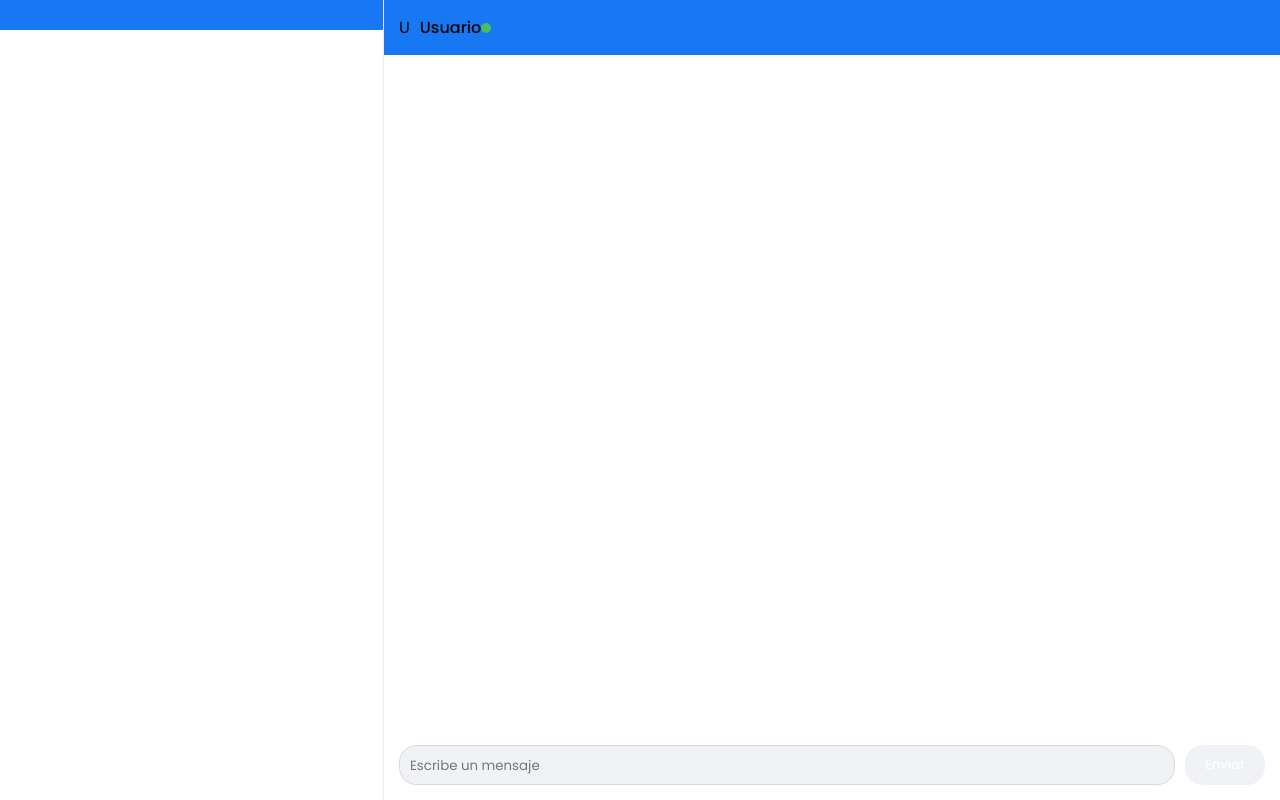
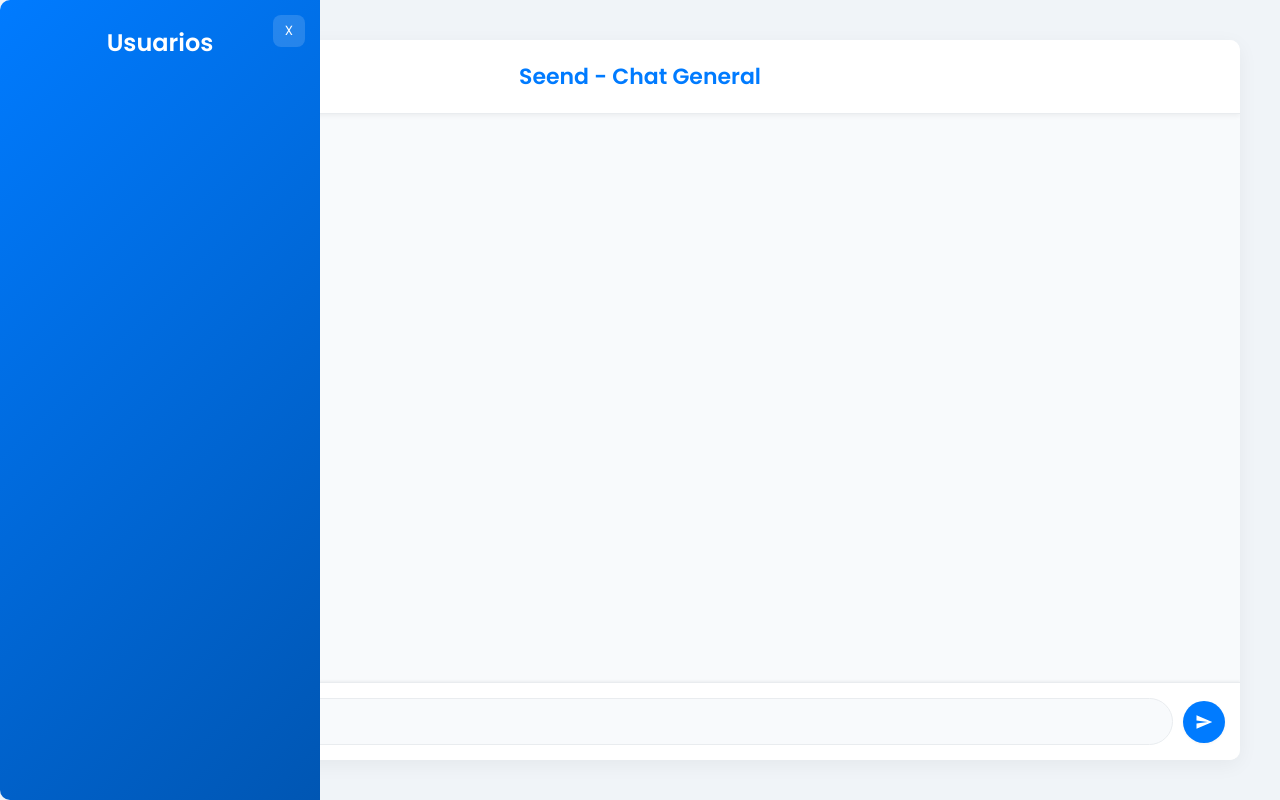
Before and after one commit to orrodguez19/Seend, a FastAPI app: template templates/chat.html in a window 1280 px wide. Run offline with FastAPI, Linux system fonts and the light colour scheme; the template is opened without the code that fills it: most values are stand-ins (such as "Sample title", 1, 10 or a date in 2020); parts of the project's set-up code (start-up, migrations or seed data) failed here and were passed over; some libraries are stand-ins or nearby versions.

Commit message:
Actualizar chat.html

```diff
--- a/templates/chat.html
+++ b/templates/chat.html
@@ -3,337 +3,507 @@
 <head>
     <meta charset="UTF-8">
     <meta name="viewport" content="width=device-width, initial-scale=1.0">
-    <title>SocialChat</title>
+    <title>Seend - Chat</title>
     <link href="https://fonts.googleapis.com/css2?family=Poppins:wght@400;500;600&display=swap" rel="stylesheet">
-    <script src="https://cdn.socket.io/4.5.4/socket.io.min.js"></script>
     <style>
+        /* Variables de color para facilitar la personalización */
         :root {
-            --primary: #1877f2;
-            --primary-light: #e7f3ff;
-            --primary-dark: #0d5cb6;
-            --secondary: #45bd62;
-            --light: #ffffff;
-            --dark: #1c1e21;
-            --gray: #f0f2f5;
-            --gray-dark: #65676b;
-            --text-light: #ffffff;
-            --text-dark: #050505;
-            --received-msg: #ffffff;
-            --sent-msg: #1877f2;
-            --radius: 18px;
-            --shadow: 0 1px 0.5px rgba(0,0,0,0.13);
-            --input-bg: #f0f2f5;
+            --primary-color: #007bff;
+            --primary-darker: #0056b3;
+            --secondary-color: #f8fafc;
+            --text-color-primary: #333;
+            --text-color-secondary: #fff;
+            --border-color: #e9ecef;
+            --background-color: #f0f4f8;
+            --shadow-color: rgba(0, 0, 0, 0.05);
         }
 
         * {
             margin: 0;
             padding: 0;
             box-sizing: border-box;
-            -webkit-tap-highlight-color: transparent;
             font-family: 'Poppins', sans-serif;
         }
 
         body {
-            background: var(--gray);
-            color: var(--text-dark);
             height: 100vh;
+            background: var(--background-color);
+            overflow: hidden;
             display: flex;
-            flex-direction: column;
-            overflow: hidden;
-        }
-
-        .app-container {
-            display: flex;
-            height: 100vh;
-            width: 100%;
-            max-width: 1500px;
-            margin: 0 auto;
-            background: var(--light);
-            position: relative;
-        }
-
-        .sidebar {
-            width: 30%;
-            min-width: 300px;
-            max-width: 400px;
-            background: var(--light);
-            border-right: 1px solid rgba(0,0,0,0.08);
-            display: flex;
-            flex-direction: column;
-            height: 100vh;
-        }
-
-        .sidebar-header {
-            padding: 15px;
-            background: var(--primary);
+            justify-content: center;
+            align-items: center;
         }
 
         .chat-container {
-            flex-grow: 1;
+            display: flex;
+            height: 90%;
+            width: 95%;
+            max-width: 1200px;
+            background: var(--text-color-secondary);
+            overflow: hidden;
+            border-radius: 10px;
+            box-shadow: 0 5px 20px var(--shadow-color);
+        }
+
+        /* Sidebar */
+        .sidebar {
+            width: 320px;
+            background: linear-gradient(135deg, var(--primary-color), var(--primary-darker));
+            color: var(--text-color-secondary);
+            padding: 25px;
+            overflow-y: auto;
+            position: absolute;
+            top: 0;
+            left: 0;
+            height: 100%;
+            transition: transform 0.3s ease;
+            z-index: 10;
+            border-top-left-radius: 10px;
+            border-bottom-left-radius: 10px;
+            transform: translateX(-100%);
+        }
+
+        .sidebar.collapsed {
+            transform: translateX(0);
+        }
+
+        .sidebar h2 {
+            font-size: 24px;
+            margin-bottom: 25px;
+            font-weight: 600;
+            text-align: center;
+        }
+
+        .close-sidebar {
+            position: absolute;
+            top: 15px;
+            right: 15px;
+            padding: 6px 12px;
+            background: rgba(255, 255, 255, 0.15);
+            color: var(--text-color-secondary);
+            border: none;
+            border-radius: 8px;
+            cursor: pointer;
+            transition: background-color 0.3s ease;
+            z-index: 11;
+        }
+
+        .close-sidebar:hover {
+            background: rgba(255, 255, 255, 0.25);
+        }
+
+        .user-list {
+            list-style: none;
+            margin-top: 30px;
+            padding: 0 10px;
+        }
+
+        .user-item {
+            display: flex;
+            align-items: center;
+            padding: 15px;
+            margin-bottom: 8px;
+            border-radius: 10px;
+            cursor: pointer;
+            background: rgba(255, 255, 255, 0.1);
+            transition: background-color 0.3s ease;
+        }
+
+        .user-item:hover {
+            background: rgba(255, 255, 255, 0.2);
+        }
+
+        .user-item .status {
+            font-size: 13px;
+            opacity: 0.9;
+            margin-top: 3px;
+            margin-left: 10px;
+            color: rgba(255, 255, 255, 0.8);
+        }
+
+        /* Chat Area */
+        .chat-area {
+            flex: 1;
             display: flex;
             flex-direction: column;
+            position: relative;
+            background: var(--text-color-secondary);
+            border-top-right-radius: 10px;
+            border-bottom-right-radius: 10px;
         }
 
         .chat-header {
-            padding: 15px;
-            background: var(--primary);
-            display: flex;
-            align-items: center;
-            justify-content: space-between;
+            padding: 20px;
+            border-bottom: 1px solid var(--border-color);
+            text-align: center;
+            background: var(--text-color-secondary);
+            box-shadow: 0 2px 5px var(--shadow-color);
+            z-index: 1;
+            border-top-right-radius: 10px;
         }
 
-        .chat-header .user-info {
-            display: flex;
-            align-items: center;
+        .chat-header h2 {
+            color: var(--primary-color);
+            font-size: 22px;
+            font-weight: 600;
+            margin-bottom: 0;
         }
 
-        .chat-header .user-info .user-name {
-            margin-left: 10px;
-            font-weight: 500;
+        .messages {
+            flex: 1;
+            padding: 20px;
+            overflow-y: auto;
+            background: var(--secondary-color);
+            scrollbar-width: thin;
+            scrollbar-color: var(--border-color) var(--secondary-color);
+            display: flex;
+            flex-direction: column;
+            align-items: flex-start;
         }
 
-        .chat-header .user-info .user-status {
-            width: 10px;
-            height: 10px;
-            border-radius: 50%;
-            background: var(--secondary);
+        /* Estilo para la barra de desplazamiento en navegadores WebKit (Chrome, Safari) */
+        .messages::-webkit-scrollbar {
+            width: 8px;
         }
 
-        .chat-header .chat-actions {
-            display: flex;
-            align-items: center;
+        .messages::-webkit-scrollbar-track {
+            background: var(--secondary-color);
+            border-radius: 5px;
         }
 
-        .chat-header .chat-actions .action-btn {
-            margin-left: 15px;
-            cursor: pointer;
-        }
-
-        .messages-container {
-            flex-grow: 1;
-            padding: 20px;
-            overflow-y: auto;
-            background: var(--light);
+        .messages::-webkit-scrollbar-thumb {
+            background-color: var(--border-color);
+            border-radius: 5px;
         }
 
         .message {
-            max-width: 60%;
-            padding: 10px 15px;
-            margin-bottom: 10px;
-            border-radius: var(--radius);
+            max-width: 70%;
+            margin: 15px 0;
             position: relative;
-        }
-
-        .message.received {
-            background: var(--received-msg);
+            word-wrap: break-word;
             align-self: flex-start;
         }
 
-        .message.sent {
-            background: var(--sent-msg);
-            color: var(--text-light);
+        .sent {
             align-self: flex-end;
         }
 
-        .message .message-text {
-            word-break: break-word;
+        .message .sender {
+            font-size: 11px;
+            font-weight: 500;
+            margin-bottom: 3px;
+            color: #777;
+            display: block;
+            text-align: left;
         }
 
-        .message .message-time {
-            font-size: 0.8em;
-            position: absolute;
-            bottom: 5px;
-            right: 10px;
-            color: var(--gray-dark);
+        .sent .sender {
+            text-align: right;
         }
 
-        .chat-input-container {
+        .message .content {
+            padding: 12px 18px;
+            border-radius: 20px;
+            box-shadow: 0 1px 3px var(--shadow-color);
+            line-height: 1.4;
+            font-size: 15px;
+        }
+
+        .sent .content {
+            background: linear-gradient(135deg, var(--primary-color), var(--primary-darker));
+            color: var(--text-color-secondary);
+            border-bottom-right-radius: 5px;
+            border-top-left-radius: 20px;
+            border-bottom-left-radius: 20px;
+        }
+
+        .received .content {
+            background: var(--text-color-secondary);
+            color: var(--text-color-primary);
+            border: 1px solid var(--border-color);
+            border-bottom-left-radius: 5px;
+            border-top-right-radius: 20px;
+            border-bottom-right-radius: 20px;
+        }
+
+        .message-info {
+            font-size: 11px;
+            opacity: 0.7;
+            margin-top: 4px;
+            font-weight: 400;
+            color: #777;
+            text-align: right;
+        }
+
+        .sent .message-info {
+            text-align: left;
+        }
+
+        /* Input Area */
+        .input-area {
             padding: 15px;
-            background: var(--light);
+            border-top: 1px solid var(--border-color);
             display: flex;
             align-items: center;
+            gap: 10px;
+            background: var(--text-color-secondary);
+            box-shadow: 0 -1px 3px var(--shadow-color);
+            border-bottom-right-radius: 10px;
         }
 
-        .chat-input-container textarea {
-            flex-grow: 1;
-            border: 1px solid rgba(0,0,0,0.1);
-            border-radius: var(--radius);
-            padding: 10px;
-            resize: none;
-            background: var(--input-bg);
-            height: 40px;
-            overflow-y: auto;
+        .input-area input {
+            flex: 1;
+            padding: 12px 15px;
+            border: 1px solid var(--border-color);
+            border-radius: 25px;
+            font-size: 14px;
+            outline: none;
+            background: var(--secondary-color);
+            transition: border-color 0.3s ease;
         }
 
-        .chat-input-container textarea:focus {
+        .input-area input:focus {
+            border-color: var(--primary-color);
+            box-shadow: 0 0 0 0.1rem rgba(0, 123, 255, 0.25);
+        }
+
+        .send-btn {
+            background: var(--primary-color);
+            border: none;
+            padding: 12px;
+            border-radius: 50%;
+            cursor: pointer;
+            transition: background-color 0.3s ease, transform 0.2s ease;
+            box-shadow: 0 1px 3px var(--shadow-color);
             outline: none;
         }
 
-        .chat-input-container .send-btn {
-            margin-left: 10px;
-            padding: 10px 20px;
-            border: none;
-            border-radius: var(--radius);
-            background: var(--primary);
-            color: var(--text-light);
-            cursor: pointer;
+        .send-btn:hover {
+            background: var(--primary-darker);
+            transform: scale(1.05);
         }
 
-        .chat-input-container .send-btn:disabled {
-            background: var(--gray);
-            cursor: not-allowed;
+        .send-btn svg {
+            display: block;
+            width: 18px;
+            height: 18px;
         }
 
-        .chat-list {
-            flex-grow: 1;
-            overflow-y: auto;
+        .toggle-sidebar {
+            position: absolute;
+            top: 15px;
+            left: 15px;
+            padding: 8px 12px;
+            background: var(--primary-color);
+            color: var(--text-color-secondary);
+            border: none;
+            border-radius: 8px;
+            cursor: pointer;
+            z-index: 5;
+            transition: background-color 0.3s ease;
+            box-shadow: 0 1px 3px var(--shadow-color);
+            outline: none;
         }
 
-        .chat-item {
-            padding: 15px;
-            display: flex;
-            align-items: center;
-            cursor: pointer;
+        .toggle-sidebar:hover {
+            background: var(--primary-darker);
         }
 
-        .chat-item:hover {
-            background: var(--gray);
-        }
+        /* Responsive Design */
+        @media (max-width: 768px) {
+            body {
+                align-items: flex-start;
+            }
 
-        .chat-item.active {
-            background: var(--primary-light);
-        }
+            .chat-container {
+                height: 100%;
+                width: 100%;
+                max-width: none;
+                border-radius: 0;
+                margin: 0;
+            }
 
-        .chat-item .chat-avatar {
-            width: 40px;
-            height: 40px;
-            border-radius: 50%;
-            background: var(--primary);
-            color: var(--text-light);
-            display: flex;
-            align-items: center;
-            justify-content: center;
-            font-size: 1.2em;
-        }
+            .sidebar {
+                width: 100%;
+                max-width: 300px;
+                border-radius: 0;
+                transform: translateX(-100%);
+            }
 
-        .chat-item .chat-info {
-            margin-left: 15px;
-            flex-grow: 1;
-        }
+            .sidebar.collapsed {
+                transform: translateX(0);
+            }
 
-        .chat-item .chat-info .chat-name {
-            font-weight: 500;
-        }
+            .chat-area {
+                border-radius: 0;
+            }
 
-        .chat-item .chat-info .chat-last-msg {
-            font-size: 0.9em;
-            color: var(--gray-dark);
-        }
+            .chat-header h2 {
+                font-size: 18px;
+            }
 
-        .chat-item .chat-time {
-            font-size: 0.8em;
-            color: var(--gray-dark);
+            .messages {
+                padding: 15px;
+            }
+
+            .message {
+                max-width: 85%;
+                margin: 10px 0;
+            }
+
+            .message .content {
+                padding: 10px 15px;
+                font-size: 14px;
+                border-radius: 15px;
+            }
+
+            .input-area {
+                padding: 10px;
+                gap: 8px;
+            }
+
+            .input-area input {
+                font-size: 13px;
+                padding: 10px 12px;
+                border-radius: 20px;
+            }
+
+            .send-btn {
+                padding: 10px;
+            }
+
+            .send-btn svg {
+                width: 16px;
+                height: 16px;
+            }
+
+            .toggle-sidebar {
+                top: 10px;
+                left: 10px;
+                padding: 6px 10px;
+                border-radius: 5px;
+                z-index: 12;
+            }
         }
     </style>
 </head>
 <body>
-    <div class="app-container">
-        <div class="sidebar">
-            <div class="sidebar-header">
-                <!-- Contenido del encabezado del sidebar -->
+    <div class="chat-container">
+        <div class="sidebar collapsed">
+            <button class="close-sidebar" onclick="toggleSidebar()">X</button>
+            <h2>Usuarios</h2>
+            <ul class="user-list">
+                </ul>
+        </div>
+        <div class="chat-area">
+            <button class="toggle-sidebar" onclick="toggleSidebar()">☰</button>
+            <div class="chat-header">
+                <h2>Seend - Chat General</h2>
             </div>
-            <div class="chat-list">
-                <!-- Lista de chats -->
+            <div class="messages" id="messages">
             </div>
-        </div>
-        <div class="chat-container">
-            <div class="chat-header">
-                <div class="user-info">
-                    <div class="user-avatar chat-avatar">U</div>
-                    <div class="user-name">Usuario</div>
-                    <div class="user-status"></div>
-                </div>
-                <div class="chat-actions">
-                    <!-- Acciones del chat -->
-                </div>
-            </div>
-            <div class="messages-container">
-                <!-- Mensajes del chat -->
-            </div>
-            <div class="chat-input-container">
-                <textarea id="message-input" placeholder="Escribe un mensaje"></textarea>
-                <button id="send-btn" class="send-btn" disabled>Enviar</button>
+            <div class="input-area">
+                <input type="text" id="messageInput" placeholder="Escribe un mensaje...">
+                <button class="send-btn" onclick="sendMessage()">
+                    <svg width="20" height="20" viewBox="0 0 24 24" fill="white">
+                        <path d="M2.01 21L23 12 2.01 3 2 10l15 2-15 2z"/>
+                    </svg>
+                </button>
             </div>
         </div>
     </div>
 
+    <script src="https://cdnjs.cloudflare.com/ajax/libs/socket.io/4.7.2/socket.io.js"></script>
     <script>
-        document.addEventListener('DOMContentLoaded', () => {
-            const socket = io();
-            const currentUser = {}; // Asigna el usuario actual
-            let currentChatId = null;
-            const messageInput = document.getElementById('message-input');
-            const sendBtn = document.getElementById('send-btn');
-            const messagesContainer = document.querySelector('.messages-container');
+        const socket = io('http://localhost:10000', {
+            auth: {
+                user_id: "{{ user_id }}",
+                username: "{{ username }}"
+            }
+        });
 
-            // Función para enviar mensajes
-            function sendMessage(text) {
-                const now = new Date();
-                const localMessage = {
-                    sender_id: currentUser.id,
-                    receiver_id: currentChatId,
-                    text: text,
-                    timestamp: now.toISOString()
-                };
-                addMessageToChat(localMessage);
+        const currentUser = "{{ username }}";
 
-                // Enviar mensaje a través de Socket.IO
-                socket.emit('send_message', {
-                    receiver_id: currentChatId,
-                    text: text
-                });
+        socket.on('connect', () => {
+            console.log('Connected to server with User ID: {{ user_id }}');
+            socket.emit('get_users'); // Request the initial user list
+        });
 
-                // Limpiar input
-                messageInput.value = '';
-                messageInput.style.height = 'auto';
-                sendBtn.disabled = true;
-            }
+        socket.on('disconnect', () => {
+            console.log('Disconnected from server');
+        });
 
-            // Evento de envío de mensaje
-            sendBtn.addEventListener('click', () => {
-                const text = messageInput.value.trim();
-                if (text) {
-                    sendMessage(text);
+        socket.on('receive_message', (data) => {
+            const messagesDiv = document.getElementById('messages');
+            const isMe = data.sender === currentUser;
+            const messageClass = isMe ? 'sent' : 'received';
+
+            const messageDiv = document.createElement('div');
+            messageDiv.classList.add('message', messageClass);
+            messageDiv.innerHTML = `
+                <div class="sender">${data.sender}</div>
+                <div class="content">${data.message}</div>
+                <div class="message-info">${new Date(data.timestamp).toLocaleTimeString([], { hour: '2-digit', minute: '2-digit' })}</div>
+            `;
+            messagesDiv.appendChild(messageDiv);
+            messagesDiv.scrollTop = messagesDiv.scrollHeight;
+        });
+
+        socket.on('user_list_updated', (users) => {
+            const userListDiv = document.querySelector('.user-list');
+            userListDiv.innerHTML = ''; // Clear the current list
+            users.forEach(user => {
+                const listItem = document.createElement('li');
+                listItem.classList.add('user-item');
+                listItem.textContent = user.username;
+                const statusDiv = document.createElement('div');
+                statusDiv.classList.add('status');
+                statusDiv.textContent = user.status;
+                listItem.appendChild(statusDiv);
+                userListDiv.appendChild(listItem);
+            });
+        });
+
+        socket.on('user_typing', (data) => {
+            console.log(`${data.username} está escribiendo...`);
+            const userListItems = document.querySelectorAll('.user-item');
+            userListItems.forEach(item => {
+                if (item.textContent === data.username) {
+                    const statusDiv = item.querySelector('.status');
+                    if (statusDiv) {
+                        statusDiv.textContent = 'Escribiendo...';
+                        setTimeout(() => {
+                            if (item.textContent === data.username && statusDiv.textContent === 'Escribiendo...') {
+                                statusDiv.textContent = 'En línea';
+                            }
+                        }, 3000);
+                    }
                 }
             });
+        });
 
-            // Actualizar último mensaje en la lista de chats
-            function updateLastMessageInList(chatId, message) {
-                const chatItem = document.querySelector(`.chat-item[data-user-id="${chatId}"]`);
-                if (chatItem) {
-                    const now = new Date();
-                    const timeString = now.toLocaleTimeString([], { hour: '2-digit', minute: '2-digit' });
-                    chatItem.querySelector('.chat-last-msg').textContent =
-                        message.length > 30 ? message.substring(0, 27) + '...' : message;
-                    chatItem.querySelector('.chat-time').textContent = timeString;
-                }
+        function sendMessage() {
+            const input = document.getElementById('messageInput');
+            const message = input.value.trim();
+            if (!message) return;
+
+            socket.emit('send_message', { message: message, sender: currentUser });
+            input.value = '';
+        }
+
+        function toggleSidebar() {
+            const sidebar = document.querySelector('.sidebar');
+            sidebar.classList.toggle('collapsed');
+        }
+
+        document.getElementById('messageInput').addEventListener('keypress', function(e) {
+            if (e.key === 'Enter') {
+                sendMessage();
             }
+        });
 
-            // Función para scroll al final
-            function scrollToBottom() {
-                messagesContainer.scrollTop = messagesContainer.scrollHeight;
-            }
-
-            // Helper: Obtener iniciales de un nombre
-            function getInitials(name) {
-                return name.split(' ').map(n => n[0]).join('').toUpperCase();
-            }
-
-            // Helper: Formatear fecha/hora
-            function formatTime(timestamp) {
-                const date = new Date(timestamp);
-                return date.toLocaleTimeString([], { hour: '2-digit', minute: '2-digit' });
-            }
+        document.getElementById('messageInput').addEventListener('input', function() {
+            socket.emit('typing', { username: currentUser });
         });
     </script>
 </body>
```
